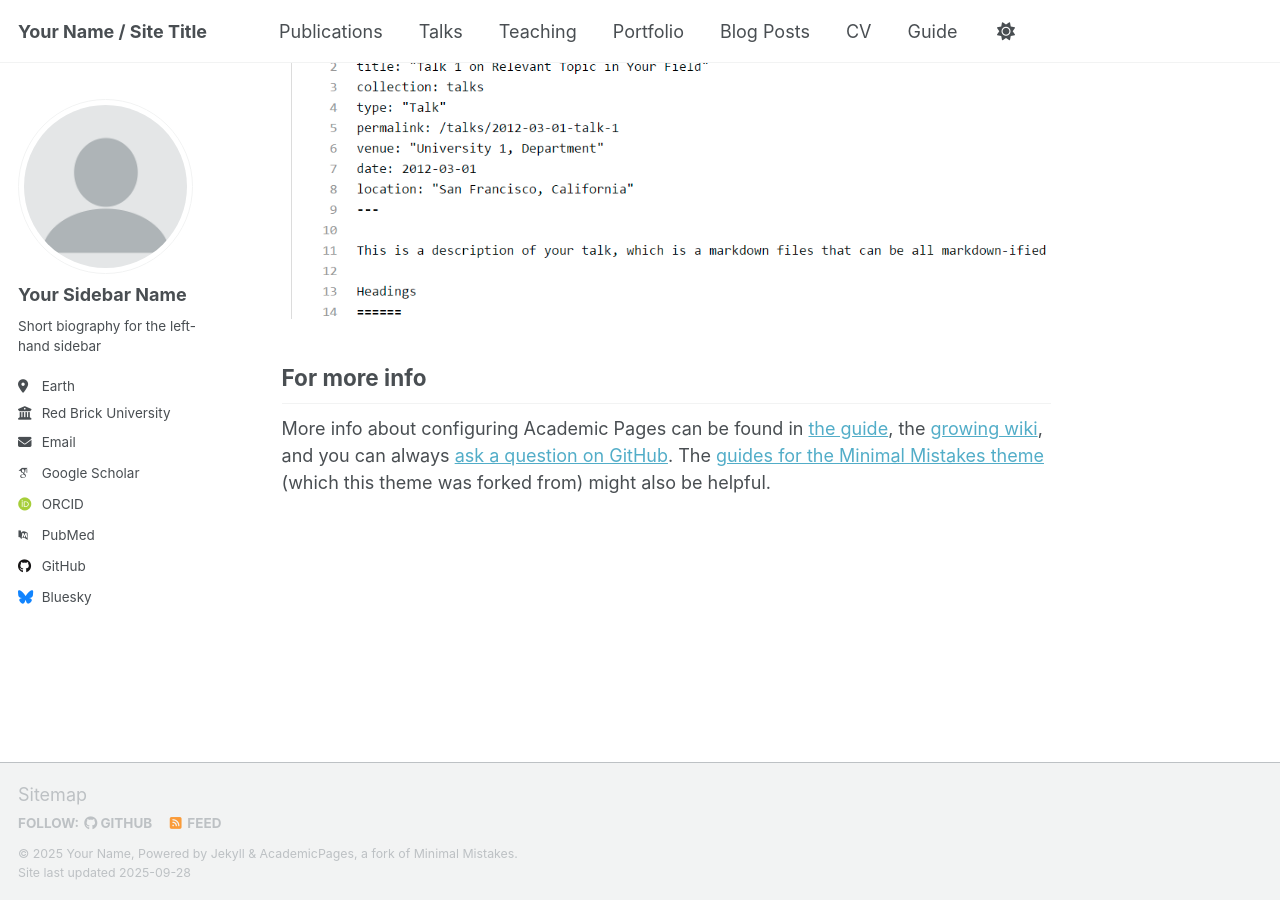
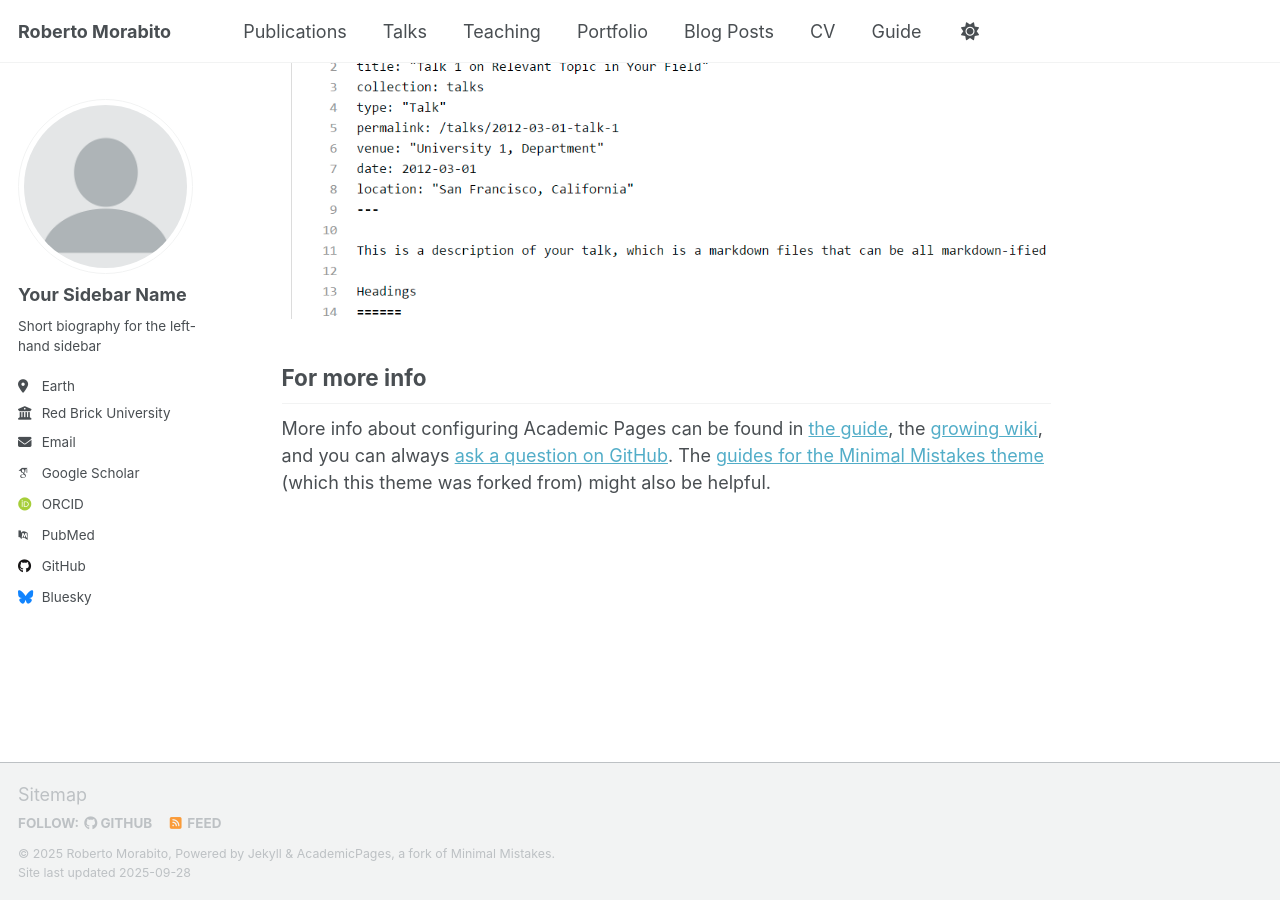
Before and after one commit to robertmora/robertmora.github.io, a Jekyll site: the page built from _pages/about.md, in a window 1280 px wide and 900 px high, scrolled down 2880 px. Built offline with Jekyll 4.4.1, drawn with Linux system fonts in a browser that asks for light colours; some web fonts are replaced; a script that is not in the unit is left out.

Commit message:
Update _config.yml

```diff
--- a/_config.yml
+++ b/_config.yml
@@ -9,11 +9,11 @@
 # Basic Site Settings
 locale                   : "en-US"
 site_theme               : "default" # Currently available options are "default", "air"
-title                    : "Your Name / Site Title"
+title                    : "Roberto Morabito"
 title_separator          : "-"
-name                     : &name "Your Name"
-description              : &description "Your Name's academic portfolio"   # Update this with a general description of your site, this is the default if not overridden by a page
-url                      : https://academicpages.github.io # The base hostname & protocol for your site e.g. "https://[your GitHub username].github.io",
+name                     : &name "Roberto Morabito"
+description              : &description "Personal academic website of Roberto Morabito – research in Edge AI, IoT, and Networked AI Systems"   # Update this with a general description of your site, this is the default if not overridden by a page
+url                      : https://robertmora.github.io # The base hostname & protocol for your site e.g. "https://[your GitHub username].github.io",
                                                            # or if you already have some other page hosted on Github then use "https://[your GitHub username].github.io/[Your Repo Name]"
 baseurl                  : "" # the subpath of your site, e.g. "/blog"
 repository               : "academicpages/academicpages.github.io"
```
